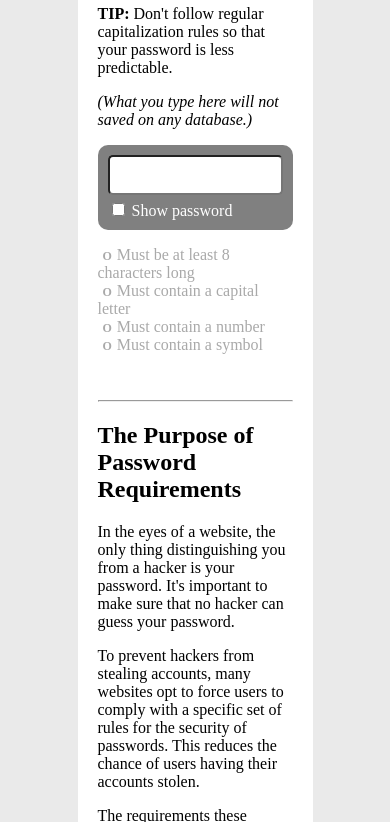
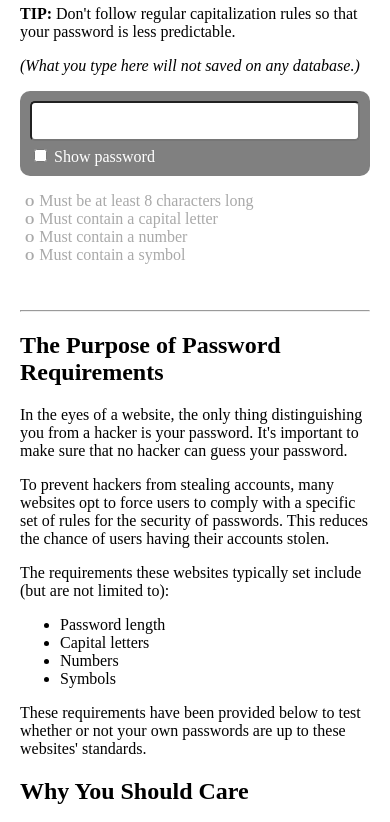
Before and after one commit to asianhaydenxd/password-checker, a plain HTML site: page index.html in a window 390 px wide. Shown: the part 311-1133 px from the top of the page. Drawn offline with Linux system fonts and the light colour scheme.

Commit message:
Make content width consistent
The content width also sets itself to 100% when the screen is thinner than the content itself.

```diff
--- a/style.css
+++ b/style.css
@@ -23,10 +23,17 @@ body {
 }
 
 #container {
-    width: 50%;
+    width: 960px;
     margin: auto;
     padding: 20px;
     background-color: white;
+}
+
+@media (max-width: 1080px) {
+    #container {
+        width: 100%;
+        box-sizing: border-box;
+    }
 }
 
 #password-container {
```
